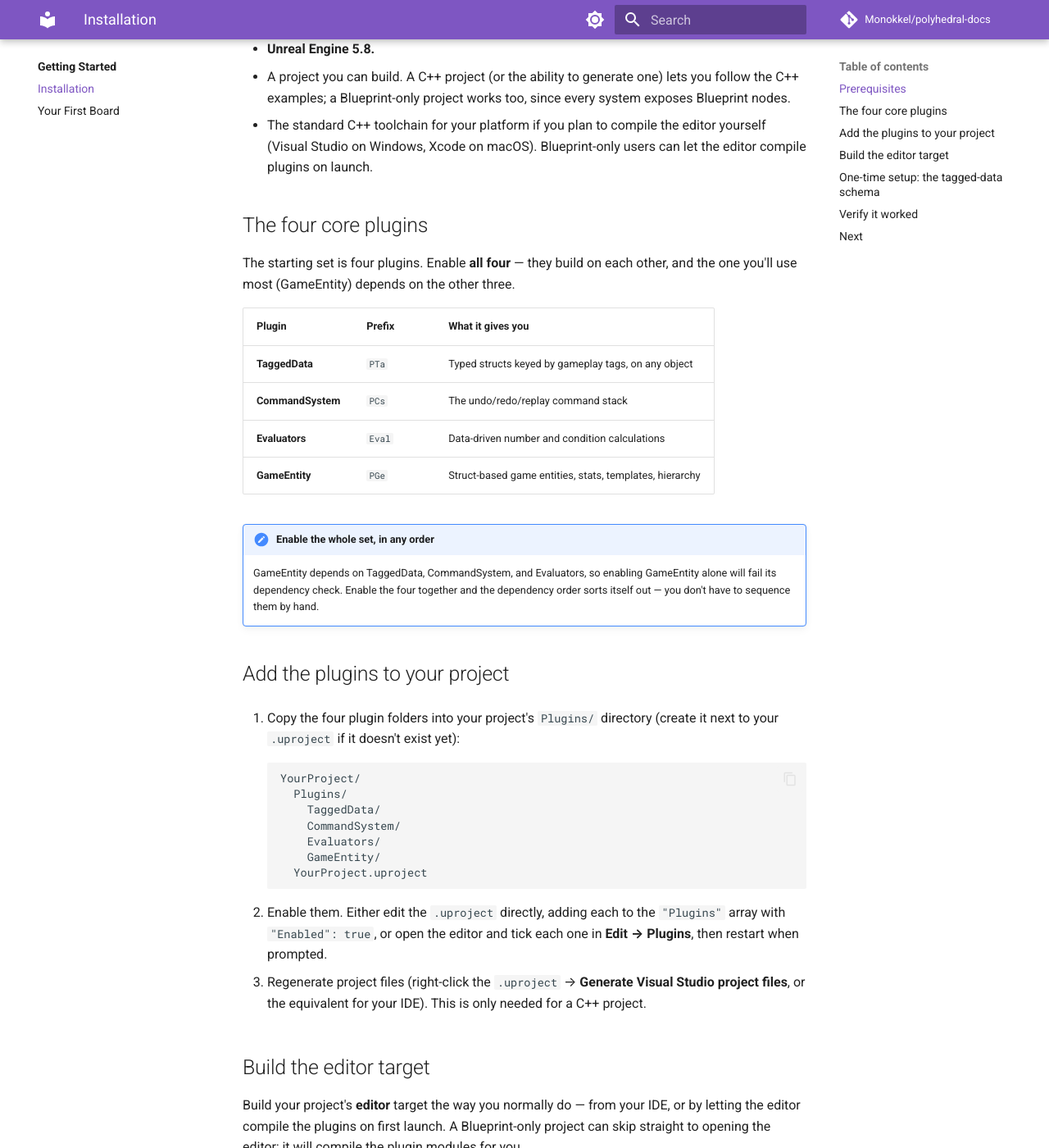
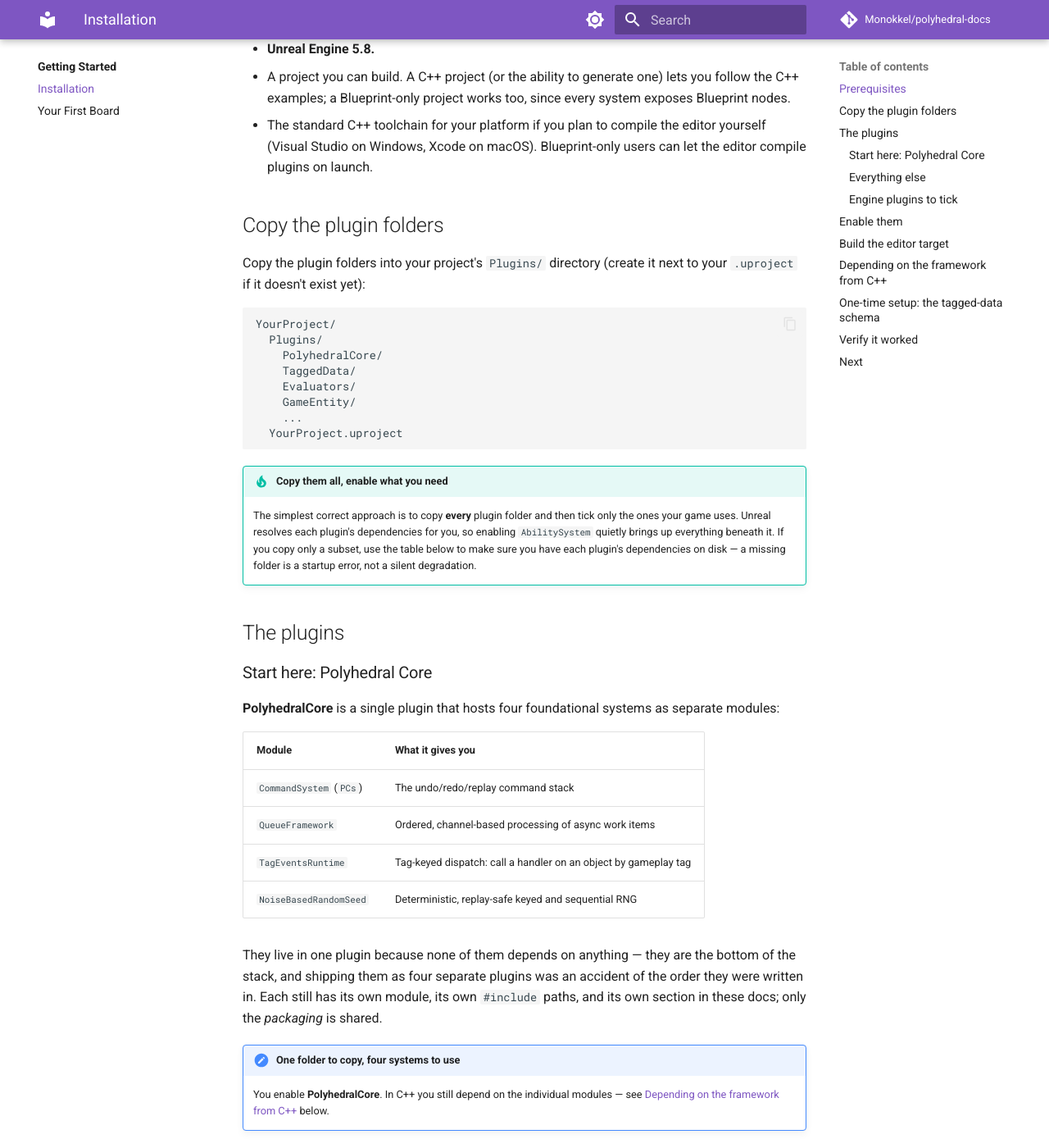
Before and after one commit to Monokkel/polyhedral-docs, an MkDocs documentation site: the page built from docs/getting-started/installation.md, in a window 1280 px wide and 1400 px high, scrolled down 348 px. Shown: the whole window at 82% size. Built offline with MkDocs 1.6.1 and Material for MkDocs 9.7.7, drawn with Linux system fonts in a browser that asks for light colours; comment, search, counter and statistics services are not loaded; some of the changed text lies outside the part shown.

Commit message:
Document the Polyhedral Core packaging and PolyhedralTestKit
Four plugins - CommandSystem, QueueFramework, TagEvents and
NoiseBasedRandomSeed - now ship as modules of a single PolyhedralCore
plugin. Nothing in a consumer's C++ or Blueprint changed, but the
installation story did, and the site still described four folders.

- New PolyhedralCore section index explaining the packaging, with the
  rule that trips up first builds: a .uplugin names the plugin, a
  .Build.cs names the module.
- New PolyhedralTestKit section - a headless world for writing your own
  automation tests. Documented honestly as a runtime module that is
  present in packaged builds and cannot be omitted.
- Installation rewritten around the current 14 plugin folders, their
  dependencies, and the engine plugins that must be ticked.
- The four module pages gained a "ships inside Polyhedral Core" note.

````diff
--- a/docs/getting-started/installation.md
+++ b/docs/getting-started/installation.md
@@ -1,7 +1,7 @@
 # Installation
 
 For a developer adding the framework to an Unreal Engine 5.8 project for the
-first time. After this page you'll have the four core plugins enabled, a
+first time. After this page you'll have the plugins installed and enabled, a
 tagged-data schema wired up, and a project that compiles — ready for the
 [first-board tutorial](first-board.md).
 
@@ -15,46 +15,111 @@ tagged-data schema wired up, and a project that compiles — ready for the
   yourself (Visual Studio on Windows, Xcode on macOS). Blueprint-only users can
   let the editor compile plugins on launch.
 
-## The four core plugins
+## Copy the plugin folders
 
-The starting set is four plugins. Enable **all four** — they build on each
-other, and the one you'll use most (GameEntity) depends on the other three.
+Copy the plugin folders into your project's `Plugins/` directory (create it next
+to your `.uproject` if it doesn't exist yet):
 
-| Plugin | Prefix | What it gives you |
-|---|---|---|
-| **TaggedData** | `PTa` | Typed structs keyed by gameplay tags, on any object |
-| **CommandSystem** | `PCs` | The undo/redo/replay command stack |
-| **Evaluators** | `Eval` | Data-driven number and condition calculations |
-| **GameEntity** | `PGe` | Struct-based game entities, stats, templates, hierarchy |
+```text
+YourProject/
+  Plugins/
+    PolyhedralCore/
+    TaggedData/
+    Evaluators/
+    GameEntity/
+    ...
+  YourProject.uproject
+```
 
-!!! note "Enable the whole set, in any order"
-    GameEntity depends on TaggedData, CommandSystem, and Evaluators, so enabling
-    GameEntity alone will fail its dependency check. Enable the four together and
-    the dependency order sorts itself out — you don't have to sequence them by
-    hand.
+!!! tip "Copy them all, enable what you need"
+    The simplest correct approach is to copy **every** plugin folder and then tick
+    only the ones your game uses. Unreal resolves each plugin's dependencies for
+    you, so enabling `AbilitySystem` quietly brings up everything beneath it. If
+    you copy only a subset, use the table below to make sure you have each
+    plugin's dependencies on disk — a missing folder is a startup error, not a
+    silent degradation.
 
-## Add the plugins to your project
+## The plugins
 
-1. Copy the four plugin folders into your project's `Plugins/` directory
-   (create it next to your `.uproject` if it doesn't exist yet):
+### Start here: Polyhedral Core
 
-    ```text
-    YourProject/
-      Plugins/
-        TaggedData/
-        CommandSystem/
-        Evaluators/
-        GameEntity/
-      YourProject.uproject
-    ```
+**PolyhedralCore** is a single plugin that hosts four foundational systems as
+separate modules:
 
-2. Enable them. Either edit the `.uproject` directly, adding each to the
-   `"Plugins"` array with `"Enabled": true`, or open the editor and tick each
-   one in **Edit → Plugins**, then restart when prompted.
+| Module | What it gives you |
+|---|---|
+| `CommandSystem` (`PCs`) | The undo/redo/replay command stack |
+| `QueueFramework` | Ordered, channel-based processing of async work items |
+| `TagEventsRuntime` | Tag-keyed dispatch: call a handler on an object by gameplay tag |
+| `NoiseBasedRandomSeed` | Deterministic, replay-safe keyed and sequential RNG |
 
-3. Regenerate project files (right-click the `.uproject` → **Generate Visual
-   Studio project files**, or the equivalent for your IDE). This is only needed
-   for a C++ project.
+They live in one plugin because none of them depends on anything — they are the
+bottom of the stack, and shipping them as four separate plugins was an accident
+of the order they were written in. Each still has its own module, its own
+`#include` paths, and its own section in these docs; only the *packaging* is
+shared.
+
+!!! note "One folder to copy, four systems to use"
+    You enable **PolyhedralCore**. In C++ you still depend on the individual
+    modules — see [Depending on the framework from C++](#depending-on-the-framework-from-c)
+    below.
+
+### Everything else
+
+| Plugin | Prefix | What it gives you | Needs |
+|---|---|---|---|
+| **PolyhedralCore** | `PCs` and others | Command stack, queues, tag dispatch, deterministic RNG | — |
+| **TaggedData** | `PTa` | The tagged-data schema, typed Blueprint pins, primitive wrappers | — |
+| **Evaluators** | `Eval` | Data-driven number and condition calculations | — |
+| **GridGraph** | — | Square / hex / freeform boards, generation, movement, visualization | — |
+| **PolyhedralTooltips** | `PTt` | Inline keyword tooltips and display-data conventions | — |
+| **PolyhedralTestKit** | `PTk` | A headless world for your own automation tests | — |
+| **TagDebug** | `PDb` | A live, tag-driven debug console | PolyhedralCore |
+| **EventSystem** | `PEs` | Gameplay events, ordering, and reaction windows | PolyhedralCore, TaggedData |
+| **GridCommands** | `PGc` | Structural edits to the board that ride the command stack | GridGraph, PolyhedralCore |
+| **GameEntity** | `PGe` | Struct-based entities, templates, stats and modifiers, save/replay | TaggedData, PolyhedralCore, Evaluators, EventSystem |
+| **TokenSystem** | `PTk` | The presentation layer: tokens, cues, projected actions | GameEntity, PolyhedralCore, TaggedData |
+| **TurnSystem** | `PTs` | Scheduler policies, projected turn order, turn-flow driver | GameEntity, EventSystem, PolyhedralCore |
+| **GridEntity** | `PGx` | Where the grid and entity systems meet: placement, occupancy, facing | GameEntity, GridGraph, TokenSystem, GridCommands, and their dependencies |
+| **AbilitySystem** | `PAb` | The capstone rules engine: ability programs, previews, enemy AI | GameEntity, GridEntity, TokenSystem, and their dependencies |
+
+The **Needs** column lists framework plugins only; each also brings its own
+dependencies transitively. `PolyhedralTestKit` is additionally required by
+GameEntity, EventSystem, TokenSystem, TurnSystem, GridEntity, GridCommands, and
+AbilitySystem, so keep its folder installed even if you never write a test.
+
+!!! warning "PolyhedralTestKit is a runtime plugin today"
+    It is test scaffolding, but it is declared as a runtime module, so it is
+    present in packaged builds. It compiles to essentially nothing outside
+    automation-test builds, and you cannot omit it — seven runtime plugins list it
+    as a dependency.
+
+### Engine plugins to tick
+
+Three of these ship with the engine and must be **enabled**, not copied. Unreal
+will usually prompt you, but it is quicker to tick them up front:
+
+| Engine plugin | Needed by |
+|---|---|
+| **Data Registry** | GameEntity |
+| **Procedural Mesh Component** | GridGraph (the path-ribbon presenter) |
+| **Gameplay Tags Editor** | TaggedData, Evaluators, GameEntity (tag pickers) |
+
+`Data Validation` is also used by GridGraph's editor tooling.
+
+## Enable them
+
+Either edit the `.uproject` directly, adding each plugin to the `"Plugins"` array
+with `"Enabled": true`, or open the editor and tick each one in
+**Edit → Plugins**, then restart when prompted.
+
+You only need to list the plugins you actually use. Enabling `GameEntity` pulls
+`TaggedData`, `Evaluators`, `EventSystem`, `PolyhedralCore`, and
+`PolyhedralTestKit` in behind it — they don't need their own entries.
+
+Then regenerate project files (right-click the `.uproject` → **Generate Visual
+Studio project files**, or the equivalent for your IDE). This is only needed for
+a C++ project.
 
 ## Build the editor target
 
@@ -68,13 +133,41 @@ modules for you.
     link steps can fail on locked binaries. Close the editor first, build, then
     reopen it.
 
+## Depending on the framework from C++
+
+There are two different lists, and they use different names:
+
+- Your **`.uplugin`** names *plugins* — so the command stack is `PolyhedralCore`.
+- Your **`.Build.cs`** names *modules* — so the command stack is `CommandSystem`.
+
+```csharp
+// In YourModule.Build.cs — module names, not plugin names.
+PublicDependencyModuleNames.AddRange(new string[]
+{
+    "CommandSystem",        // from the PolyhedralCore plugin
+    "NoiseBasedRandomSeed", // also from PolyhedralCore
+    "GameEntity",
+    "TaggedData",
+});
+```
+
+```json
+// In YourPlugin.uplugin — plugin names.
+"Plugins": [
+    { "Name": "PolyhedralCore", "Enabled": true },
+    { "Name": "GameEntity",     "Enabled": true }
+]
+```
+
+Getting this backwards is the most common first-build failure: `PolyhedralCore`
+is not a module, and `CommandSystem` is not a plugin.
+
 ## One-time setup: the tagged-data schema
 
 TaggedData reads a **schema** — a data asset that maps each `Data.*` gameplay
-tag to the struct type stored under it. The schema powers two things: optional
-validation when data is set, and the typed Blueprint pins on the custom
-get/set nodes (with a safe fallback to a generic struct container when a tag
-has no schema entry).
+tag to the struct type stored under it. The schema powers two things: a type
+check when data is written, and the typed Blueprint pins on the get/set nodes
+(with a safe fallback to a generic struct container when a tag has no entry).
 
 At a high level:
 
@@ -84,7 +177,7 @@ At a high level:
    to the **Schema Assets** list. This is stored in your project config, so it
    travels with the project.
 3. Leave schema enforcement on while you author (it catches type mistakes at the
-   moment you set data); you can relax it later if you need to.
+   moment you write data); you can relax it later if you need to.
 
 You can start with an empty schema and add entries as the tutorial introduces
 them — the typed nodes fall back gracefully until a tag is listed.
````
Also changed, not shown: other parts of docs/getting-started/installation.md (+1 -1 lines), docs/getting-started/index.md (+4 -4 lines), docs/plugins/commandsystem/index.md (+8 -2 lines), docs/plugins/index.md (+33 -8 lines), docs/plugins/noisebasedrandomseed/index.md (+7 -0 lines), docs/plugins/polyhedralcore/index.md (added, +91 -0 lines), docs/plugins/polyhedraltestkit/index.md (added, +131 -0 lines), docs/plugins/queueframework/index.md (+6 -0 lines), docs/plugins/tagevents/index.md (+7 -1 lines).
